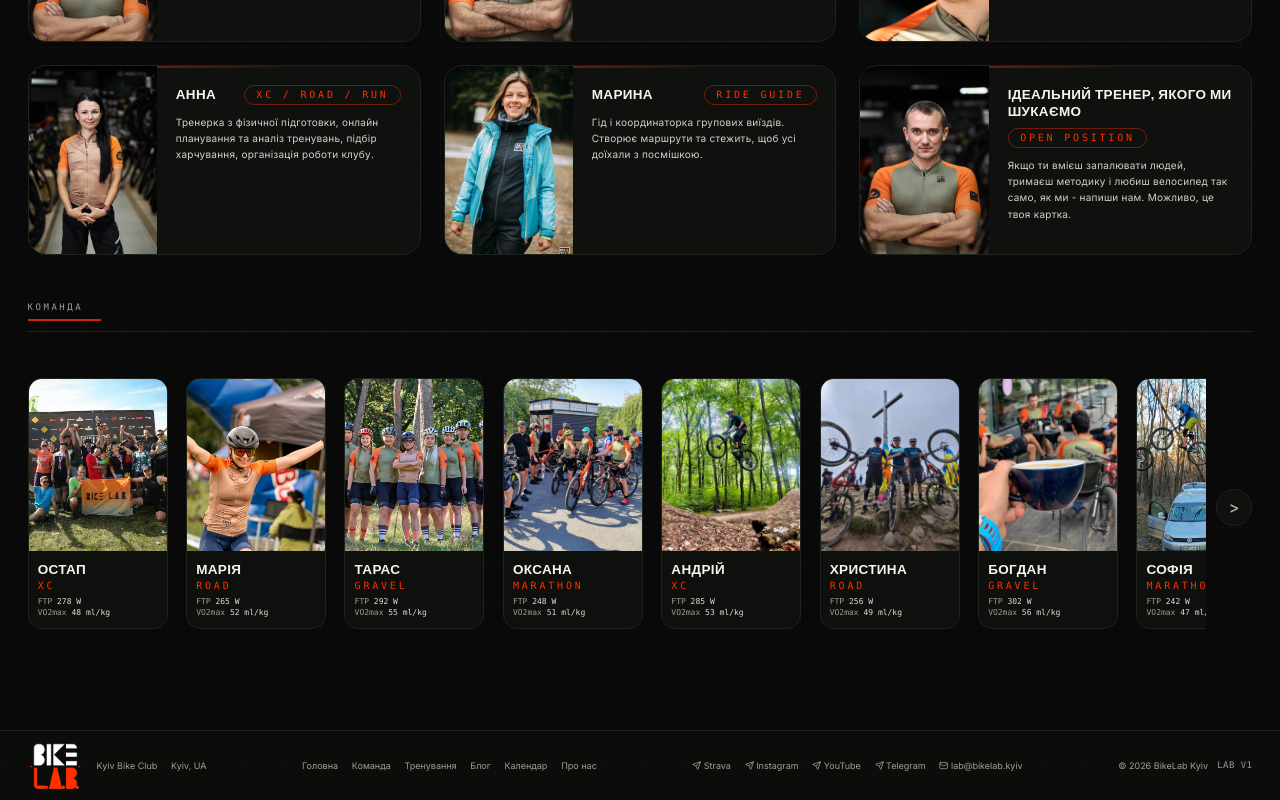
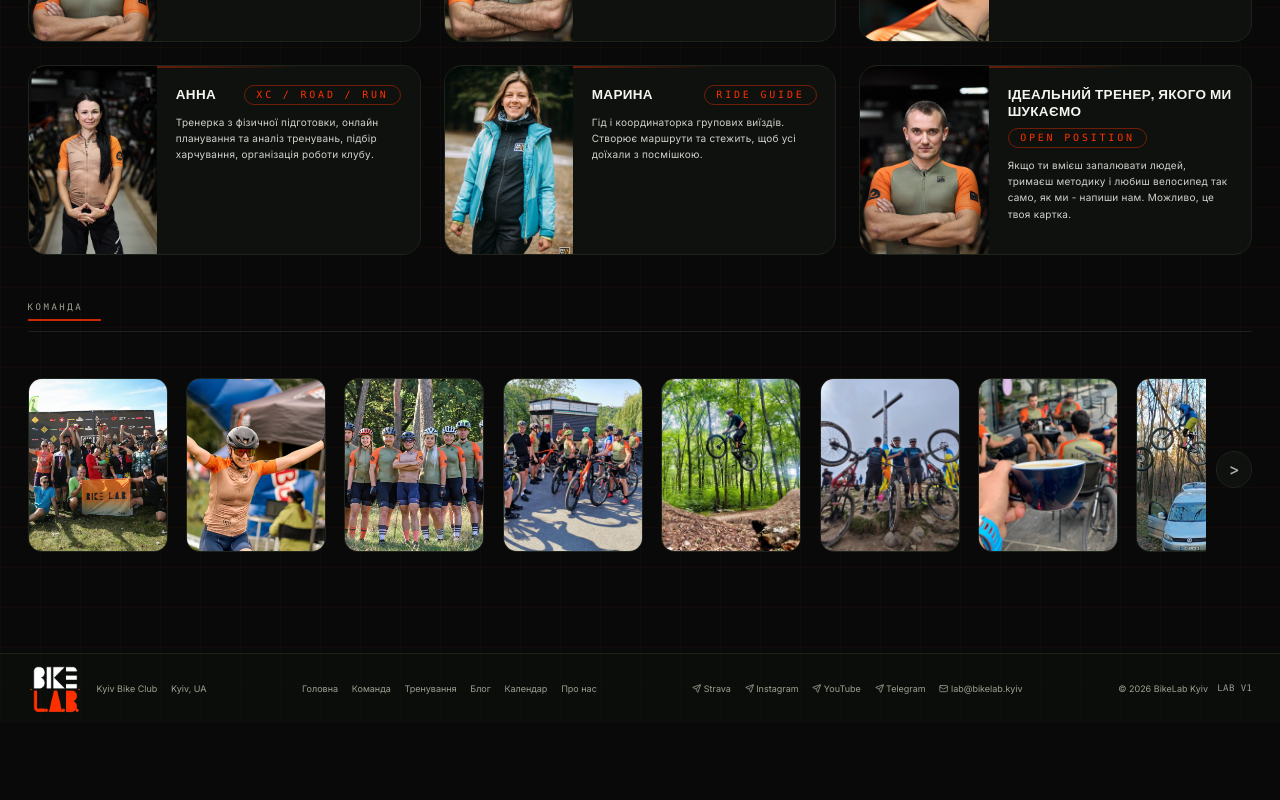
Before and after one commit to VasileAdicto/bikelab-site, a Next.js app: page /team in a window 1280 px wide. Shown: the part 473-1273 px from the top of the page. After the commit the page ends 1196 px from the top, so only its background shows below. Built offline with nearby package versions, Linux system fonts and the light colour scheme.

Commit message:
Remove member details from TeamPage component to simplify layout and focus on visual elements.

```diff
--- a/src/app/team/page.tsx
+++ b/src/app/team/page.tsx
@@ -135,19 +135,6 @@ export default function TeamPage() {
                   sizes="140px"
                 />
               </div>
-              <div className="p-2 flex flex-col flex-1 min-w-0">
-                <h3 className="card-title text-[11px]">
-                  {member.name}
-                </h3>
-                <p className="mt-0.5 card-meta text-accent text-[8px]">
-                  {member.role}
-                </p>
-                <p className="mt-1 text-[8px] font-mono text-muted">
-                  FTP <span className="text-foreground/90">{member.ftp} W</span>
-                  <br />
-                  VO2max <span className="text-foreground/90">{member.vo2max} ml/kg</span>
-                </p>
-              </div>
             </article>
           ))}
         </TeamCarousel>
```
